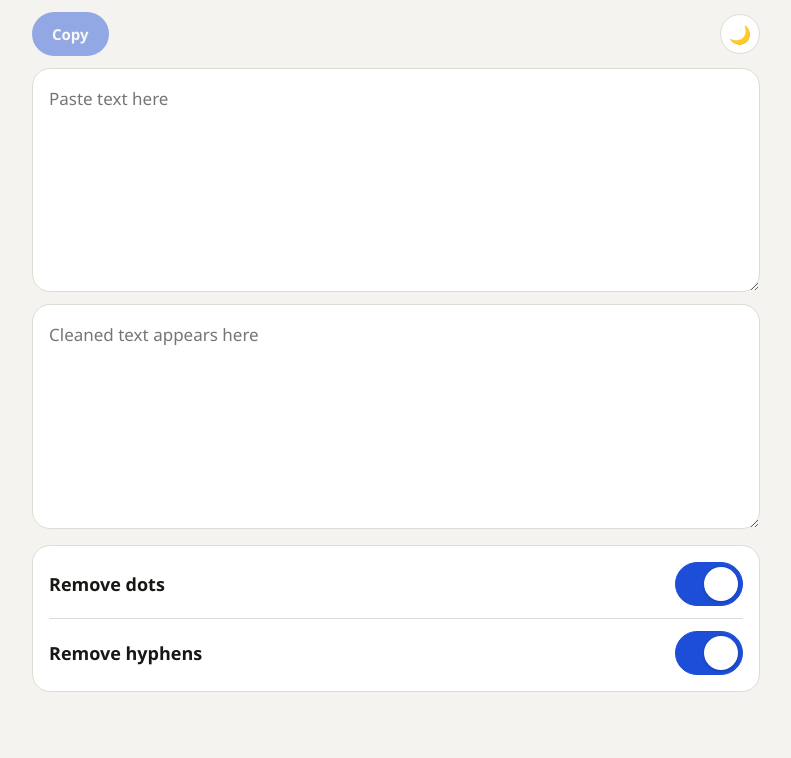
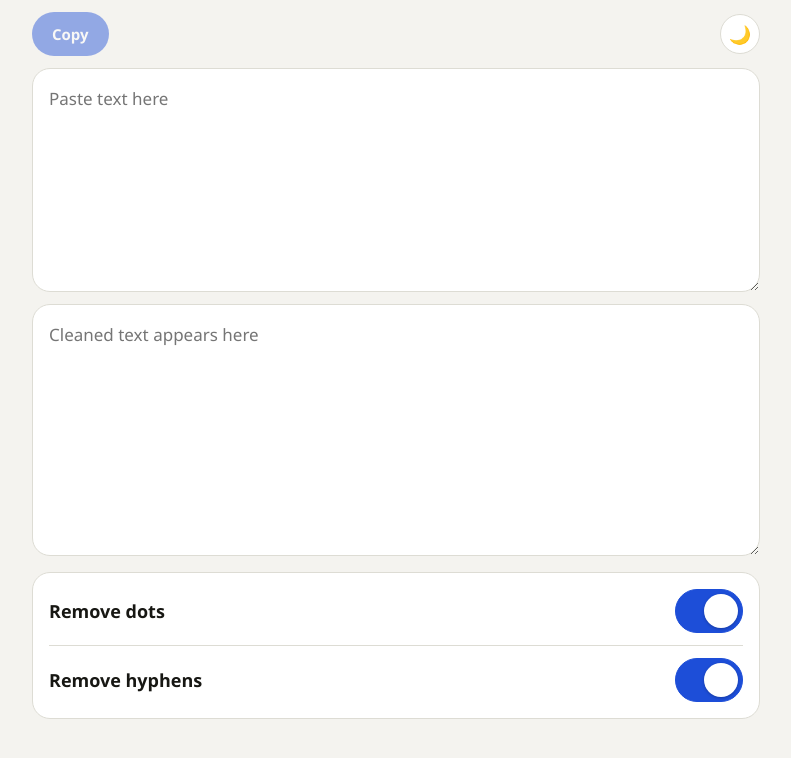
Before and after one commit to uzbd/tt, a plain HTML site: page index.html in a window 1280 px wide. Shown: the whole page, without its empty margins (244-1035 px from the left). Drawn offline with Linux system fonts and the light colour scheme.

Commit message:
Update index.html

```diff
--- a/index.html
+++ b/index.html
@@ -38,7 +38,7 @@ section{margin-top:16px;padding:16px;border:1px solid var(--line);border-radius:
     <button class="theme" id="theme" aria-label="Switch to dark mode">🌙</button>
   </div>
   <textarea id="input" rows="7" aria-label="Text to clean" placeholder="Paste text here"></textarea>
-  <textarea id="output" rows="7" aria-label="Cleaned text" readonly placeholder="Cleaned text appears here"></textarea>
+  <textarea id="output" rows="8" aria-label="Cleaned text" readonly placeholder="Cleaned text appears here"></textarea>
   <section aria-label="Cleaning settings">
     <div class="row"><span id="l1">Remove dots</span><button class="sw" id="dots" role="switch" aria-checked="true" aria-labelledby="l1"></button></div>
     <div class="row"><span id="l2">Remove hyphens</span><button class="sw" id="hyphens" role="switch" aria-checked="true" aria-labelledby="l2"></button></div>
```
